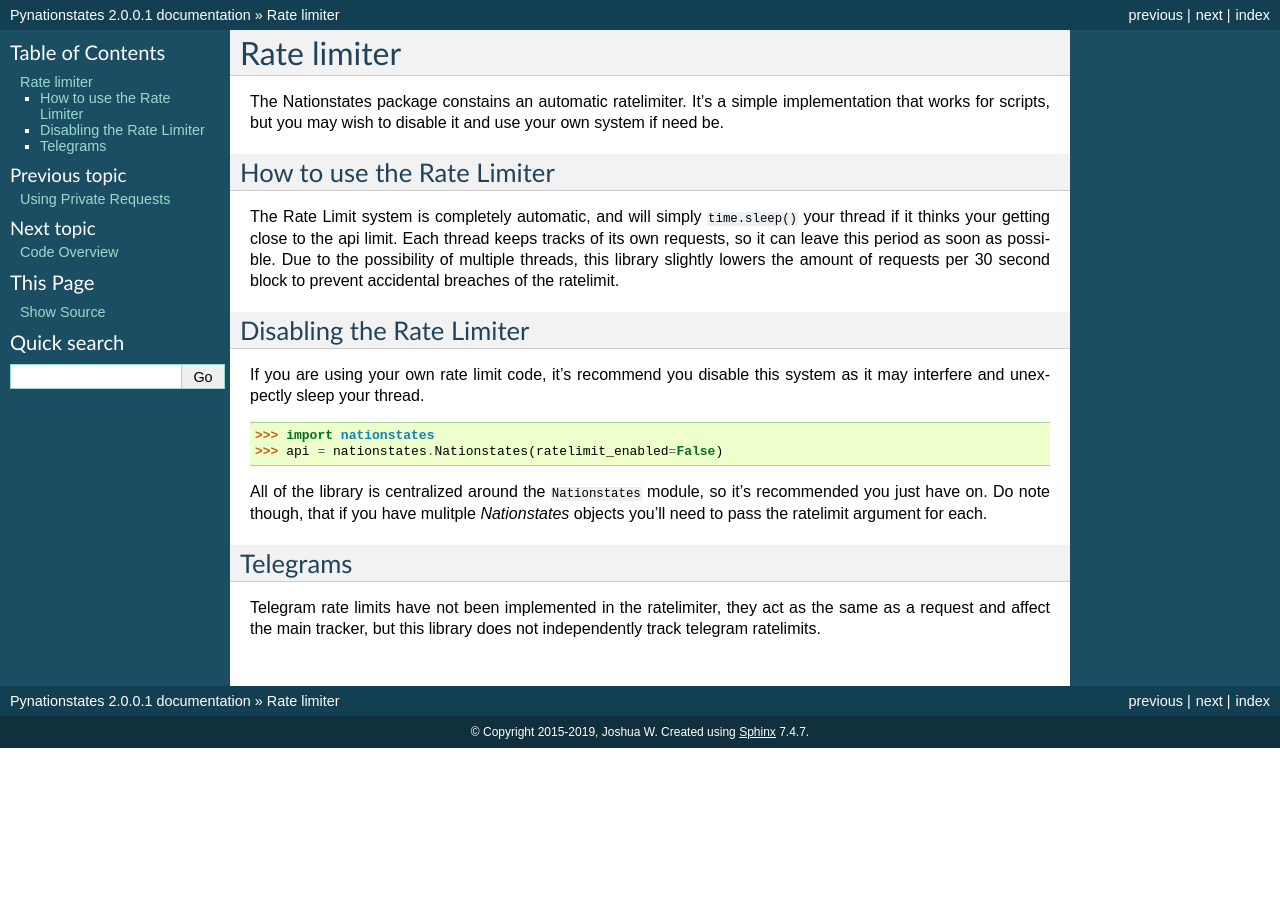
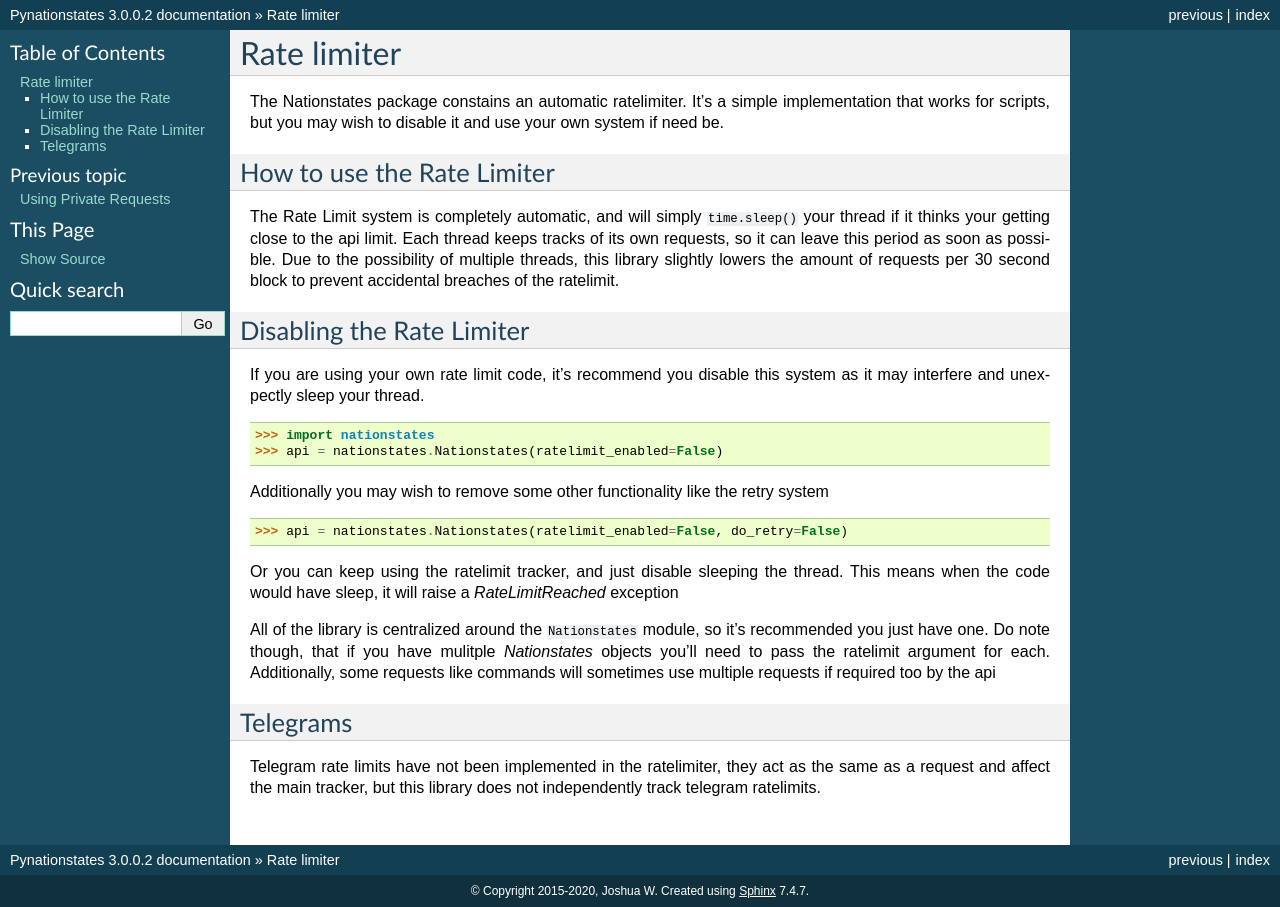
Before and after one commit to DolphDev/pynationstates, a Sphinx documentation site: the page built from docs/pages/ratelimit.rst, in a window 1280 px wide. Built offline with Sphinx 7.4.7, drawn with Linux system fonts in a browser that asks for light colours; pages that are not in the unit, such as notebooks, are missing from menus.

Commit message:
3.0.0.2 release (#11)
* DOCS UPDATE - Tests Added

* Switch to small resource class

* Finished Retry System. Shortned Telegram Call

* Docs Update

* 3.0.0.2 Release

```diff
--- a/docs/conf.py
+++ b/docs/conf.py
@@ -49,7 +49,7 @@
 
 # General information about the project.
 project = 'Pynationstates'
-copyright = '2015-2019, Joshua W'
+copyright = '2015-2020, Joshua W'
 author = 'Joshua W'
 
 # The version info for the project you're documenting, acts as replacement for
@@ -57,9 +57,9 @@
 # built documents.
 #
 # The short X.Y version.
-version = '2.0.0'
+version = '3.0.0'
 # The full version, including alpha/beta/rc tags.
-release = '2.0.0.1'
+release = '3.0.0.2'
 
 # The language for content autogenerated by Sphinx. Refer to documentation
 # for a list of supported languages.
--- a/docs/pages/ratelimit.rst
+++ b/docs/pages/ratelimit.rst
@@ -19,7 +19,14 @@
     >>> import nationstates
     >>> api = nationstates.Nationstates(ratelimit_enabled=False)
 
-All of the library is centralized around the ``Nationstates`` module, so it's recommended you just have on. Do note though, that if you have mulitple `Nationstates` objects you'll need to pass the ratelimit argument for each.
+Additionally you may wish to remove some other functionality like the retry system
+
+    >>> api = nationstates.Nationstates(ratelimit_enabled=False, do_retry=False)
+
+Or you can keep using the ratelimit tracker, and just disable sleeping the thread. This means when the code would have sleep, it will raise a `RateLimitReached`
+exception
+
+All of the library is centralized around the ``Nationstates`` module, so it's recommended you just have one. Do note though, that if you have mulitple `Nationstates` objects you'll need to pass the ratelimit argument for each. Additionally, some requests like commands will sometimes use multiple requests if required too by the api
 
 Telegrams
 ---------
--- a/docs/pages/shard.rst
+++ b/docs/pages/shard.rst
@@ -24,4 +24,4 @@
     >>> import nationstates as ns
     >>> api = ns.Nationstates(UniqueAndDescriptiveUserAgent)
     >>> happenings = ns.Shard("happenings", view="region.the_pacific", filter="founding")
-    >>> r = api.world().get_shards(happenings])
+    >>> r = api.world().get_shards(happenings)
--- a/setup.py
+++ b/setup.py
@@ -26,7 +26,7 @@
 """
 
 
-version = '3.0.0.1a1'
+version = '3.0.0.2'
 
 from setuptools import setup
 setup(name='nationstates',
```
Also changed, not shown: docs/pages/code_overview.rst (deleted, +0 -20 lines), 3 other files.
